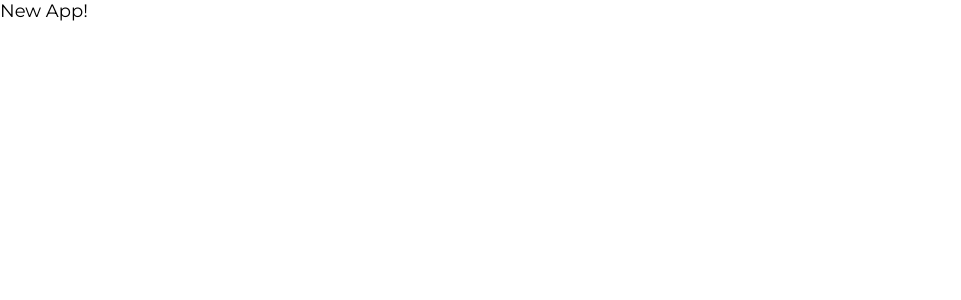
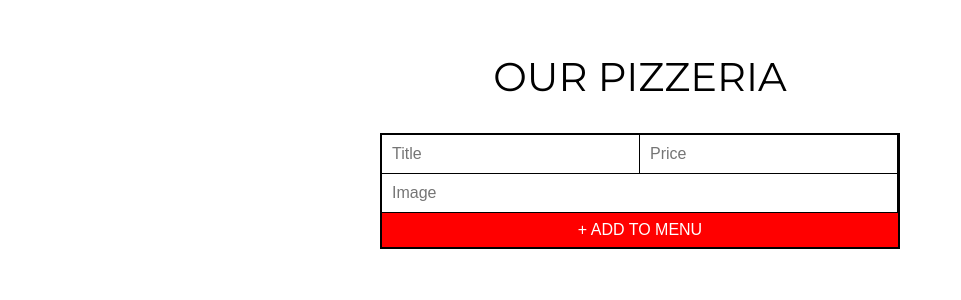
Before and after one commit to spormuv/react-typing, a React (Vite) app: page / in a window 1280 px wide. Shown: the top 300 px of the page, without its empty margins (0-961 px from the left). Built offline with nearby package versions, Linux system fonts and the light colour scheme.

Commit message:
feat: add form submit handler

```diff
--- a/src/App.tsx
+++ b/src/App.tsx
@@ -1,7 +1,23 @@
+import { FC, useState } from 'react';
 import './App.css';
+import AddPizzaForm from './components/AddPizzaForm';
+import { Pizza } from './models/Pizza';
 
-function App() {
-  return <div className="App">New App!</div>;
-}
+const App: FC = () => {
+  const [pizzasList, setPizzasList] = useState<Pizza[]>([]);
+
+  const addPizza = (newPizza: Pizza) => {
+    setPizzasList([...pizzasList, newPizza]);
+  };
+
+  return (
+    <div className="App">
+      <div className="wrap">
+        <span className="heading">Our Pizzeria</span>
+        <AddPizzaForm addPizza={addPizza} />
+      </div>
+    </div>
+  );
+};
 
 export default App;
--- /dev/null
+++ b/src/components/AddPizzaForm.tsx
@@ -0,0 +1,67 @@
+import { nanoid } from '@reduxjs/toolkit';
+import { ChangeEvent, FC, FormEvent, useState } from 'react';
+import { Pizza } from '../models/Pizza';
+import './styles.css';
+
+interface AddPizzaFormProps {
+  addPizza: (newPizza: Pizza) => void;
+}
+
+const initState = {
+  title: '',
+  price: '',
+  img: '',
+};
+
+const AddPizzaForm: FC<AddPizzaFormProps> = ({ addPizza }) => {
+  const [newPizza, setNewPizza] = useState<typeof initState>(initState);
+
+  const handleChange = (e: ChangeEvent<HTMLInputElement>) => {
+    const { name, value } = e.target;
+    setNewPizza({ ...newPizza, [name]: value });
+  };
+
+  const handleSubmit = (e: FormEvent<HTMLFormElement>) => {
+    e.preventDefault();
+    const { title, price, img } = newPizza;
+
+    if (title && price && img) {
+      addPizza({
+        title,
+        price: +price,
+        img,
+        id: nanoid(),
+      });
+      setNewPizza(initState);
+    }
+  };
+
+  return (
+    <form onSubmit={handleSubmit}>
+      <input
+        type="text"
+        name="title"
+        value={newPizza.title}
+        placeholder="Title"
+        onChange={handleChange}
+      />
+      <input
+        type="text"
+        name="price"
+        value={newPizza.price}
+        placeholder="Price"
+        onChange={handleChange}
+      />
+      <input
+        type="text"
+        name="img"
+        value={newPizza.img}
+        placeholder="Image"
+        onChange={handleChange}
+      />
+      <button type="submit">+ Add to menu</button>
+    </form>
+  );
+};
+
+export default AddPizzaForm;
--- /dev/null
+++ b/src/models/Pizza.ts
@@ -0,0 +1,6 @@
+export type Pizza = {
+  id: string;
+  title: string;
+  price: number;
+  img: string;
+};
```
